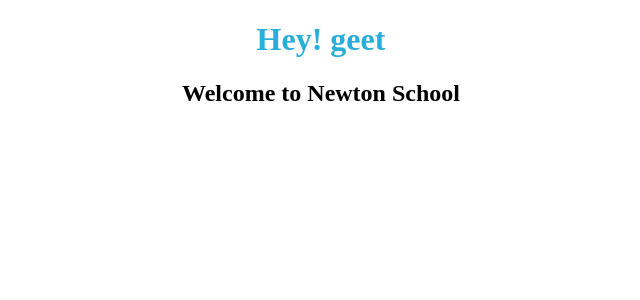
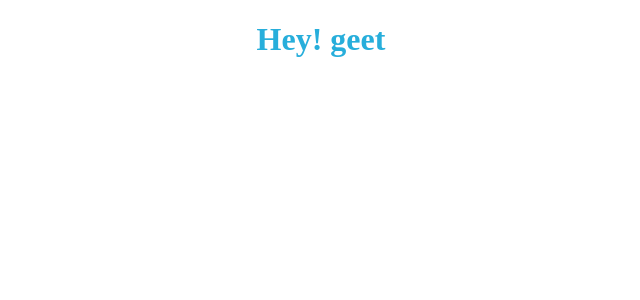
Before and after one commit to geet1987/Greetings-with-Props---Building-a-First-Custom-Functional-Component-Writing-Mor---by024rfzshoc, a React app: page / in a window 1280 px wide. Shown: the top 300 px of the page, without its empty margins (319-959 px from the left). Built offline with nearby package versions, Linux system fonts and the light colour scheme.

Commit message:
Update App.js

```diff
--- a/src/components/App.js
+++ b/src/components/App.js
@@ -4,8 +4,8 @@ import Welcome from './Welcome';
 
 const App = () => {
   return (
-    <Welcome name="geet">
-    <h2>Welcome to Newton School</h2></Welcome>
+    <Welcome name="geet"/>
+
   );
 };
 
```
